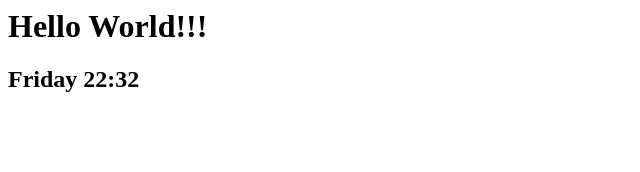
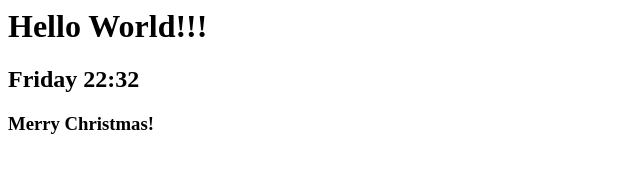
Before and after one commit to BenHall/basic_html_repo, a plain HTML site: page index.html in a window 1280 px wide. Shown: the whole page, without its empty margins (0-640 px from the left). Drawn offline with Linux system fonts and the light colour scheme.

Commit message:
Merry Christmas

```diff
--- a/index.html
+++ b/index.html
@@ -2,5 +2,6 @@
   <body>
     <h1>Hello World!!!</h1>
     <h2>Friday 22:32</h2>
+    <h3>Merry Christmas!</h3>
   </body>
 </html>
```
